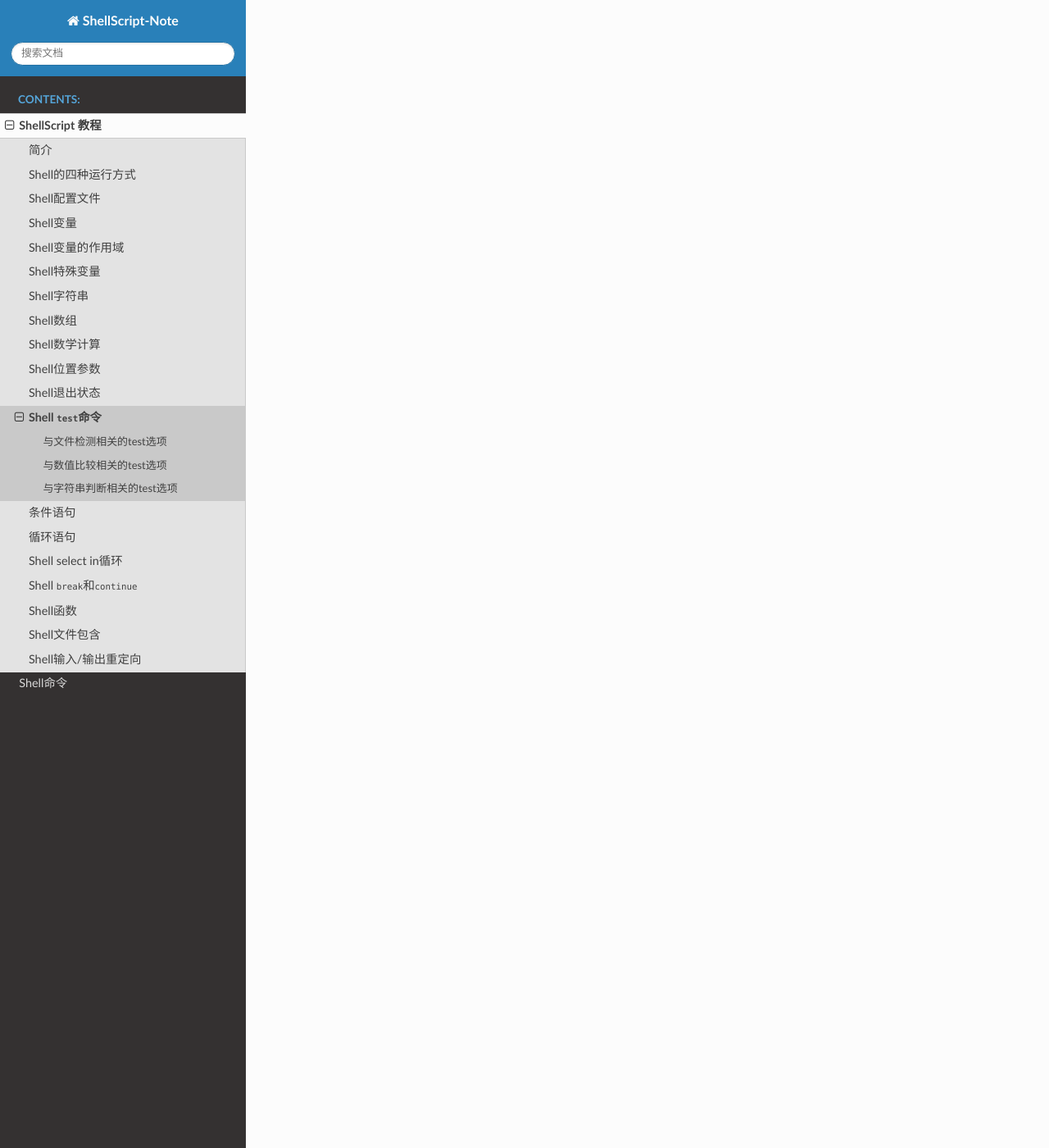
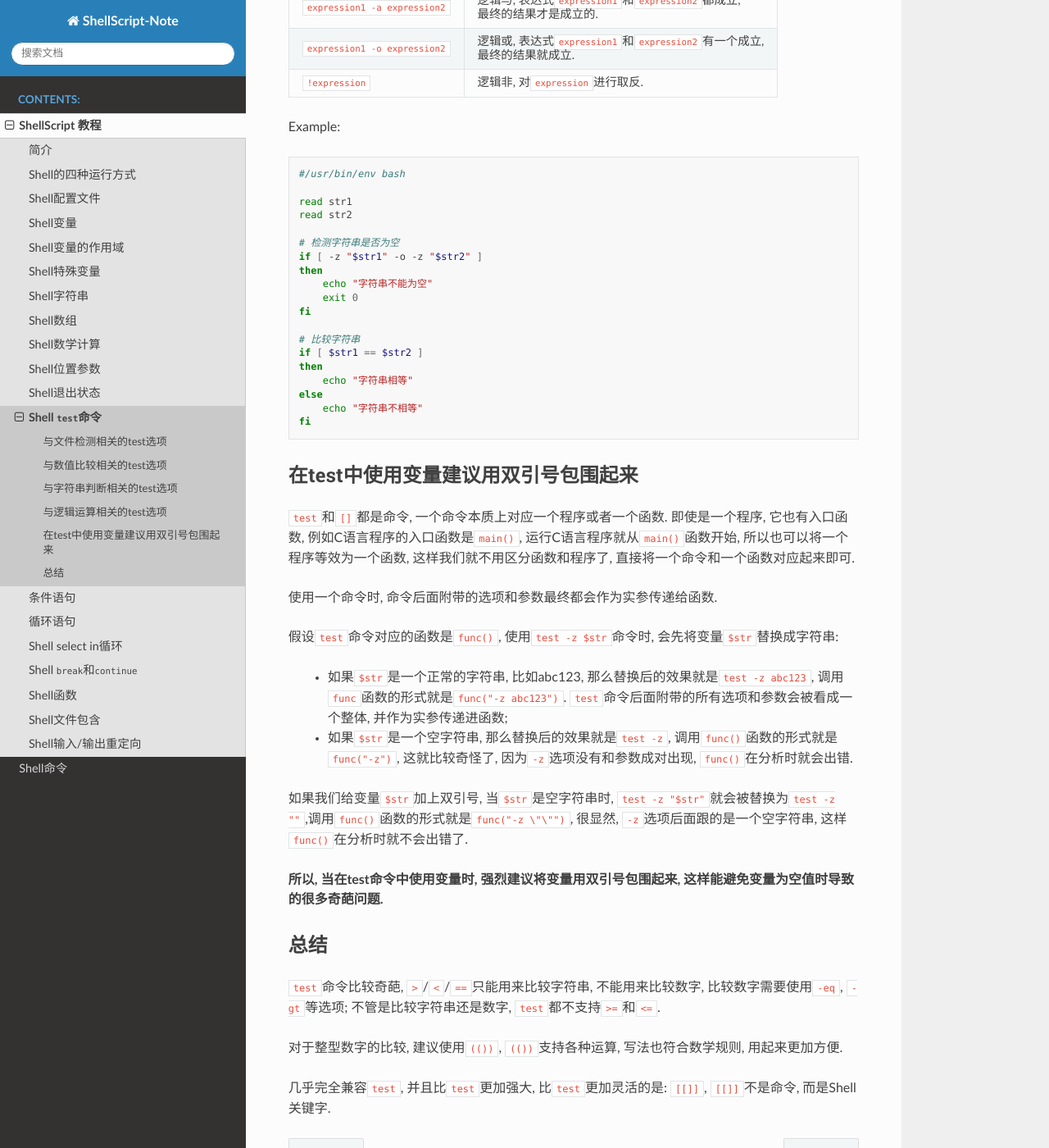
Before and after one commit to My-LearningNotes/ShellScript, a Sphinx documentation site: the page built from source/tutorial/test.rst, in a window 1280 px wide and 1400 px high, scrolled down 3170 px. Shown: the whole window at 82% size. Built offline with Sphinx 7.4.7 and the Read the Docs theme 2.0.0, drawn with Linux system fonts in a browser that asks for light colours; some of the changed text lies outside the part shown.

Commit message:
修改关于test命令的笔记

```diff
--- a/source/tutorial/test.rst
+++ b/source/tutorial/test.rst
@@ -27,10 +29,10 @@
 与文件检测相关的test选项
 ------------------------
 
-*   文件类型判断
+*   **文件类型判断**
 
 ===============  =========================================
-选项             作用
+选项                       作用
 ``-b filename``  判断文件是否存在, 并且是否为块设备文件.
 ``-c filename``  判断文件是否存在, 并且是否为字符设备文件.
 ``-d filename``  判断文件是否存在, 并且是否为目录文件.
@@ -42,7 +44,7 @@
 ``-S filename``  判断文件是否存在, 并且是否为套接字文件.
 ===============  =========================================
 
-*   文件权限判断
+*   **文件权限判断**
 
 ===============  =====================================
 选项             作用
@@ -54,32 +56,66 @@
 ``-k filename``  判断文件是否存在, 并且是否有SBIT权限.
 ===============  =====================================
 
-*   文件比较
+*   **文件比较**
 
-===========================   ==========================================
+===========================   ===========================================================
 选项                          作用
-``filename1 -nt filename2``   判断filenam1的修改时间是否比filename2的新.
-``filename1 -ot filename2``   判断filenam1的修改时间是否比filename2的旧.
-``filename1 -ef filename2``   判断filename1是否和filename2的inode号一致,
+``filename1 -nt filename2``   判断\ ``filename1``\ 的修改时间是否比\ ``filename2``\ 的新.
+``filename1 -ot filename2``   判断\ ``filename1``\ 的修改时间是否比\ ``filename2``\ 的旧.
+``filename1 -ef filename2``   判断\ ``filename1``\ 是否和\ ``filename2``\ 的inode号一致,
 
                               可以理解为两个文件是否为同一个文件,
 
                               这个判断用于判断硬链接是很好的方法.
-===========================   ==========================================
+===========================   ===========================================================
+
+Example:
+
+.. code-block:: sh
+
+    #!/usr/bin/env bash
+
+    read filename
+    read url
+
+    if [ -w $filename -a -n $url ]
+    then
+        echo $url > $filename
+        echo "写入成功"
+    else
+        echo "写入失败"
+    fi
 
 
 与数值比较相关的test选项
 ------------------------
 
-================= =========================================
+================= =========================================================
 选项              作用
-``num1 -eq num2`` equal, 判断num1是否等于num2.
-``num1 -ne num2`` not equal, 判断num1是否不等于num2.
-``num1 -gt num2`` greather than, 判断num1是否大于num2.
-``num1 -ge num2`` greather equal, 判断num1是否大于等于num2.
-``num1 -lt num2`` less than, 判断num1是否小于num2.
-``num1 -le num2`` less equal, 判断num1是否小于等于num2.
-================= =========================================
+``num1 -eq num2`` equal, 判断\ ``num1``\ 是否等于\ ``num2``\ .
+``num1 -ne num2`` not equal, 判断\ ``num1``\ 是否不等于\ ``num2``\ .
+``num1 -gt num2`` greather than, 判断\ ``num1``\ 是否大于\ ``num2``\ .
+``num1 -ge num2`` greather equal, 判断\ ``num1``\ 是否大于等于\ ``num2``\ .
+``num1 -lt num2`` less than, 判断\ ``num1``\ 是否小于\ ``num2``\ .
+``num1 -le num2`` less equal, 判断\ ``num1``\ 是否小于等于\ ``num2``\ .
+================= =========================================================
+
+注意, ``test``\ 只能用来比较整数, 小数比较还得依赖\ ``bc``\ 命令.
+
+Example:
+
+.. code-block:: sh
+
+    #!/usr/bin/env bash
+
+    read a b
+
+    if [ $a -eq $b ]
+    then
+        echo "两个数相等"
+    else
+        echo "两个数不相等"
+    fi
 
 
 与字符串判断相关的test选项
@@ -99,3 +135,78 @@
 
                  ``/<``\ 是\ ``<``\ 的转义字符, 防止被误认为成重定向运算符.
 ================ ===========================================================
+
+在C/C++, Python等编程语言中, ``==``/``>``/``<``\ 都被用来比较数字,
+而在Shell的\ ``test``\ 命令中, 它们不能比较数字, 只能用来比较字符串.
+
+
+与逻辑运算相关的test选项
+------------------------
+
+============================== ====================================================================================
+选项                           说明
+``expression1 -a expression2`` 逻辑与, 表达式\ ``expression1``\ 和\ ``expression2``\ 都成立,
+
+                               最终的结果才是成立的.
+``expression1 -o expression2`` 逻辑或, 表达式\ ``expression1``\ 和\ ``expression2``\ 有一个成立,
+
+                               最终的结果就成立.
+``!expression``                逻辑非, 对\ ``expression``\ 进行取反.
+============================== ====================================================================================
+
+Example:
+
+.. code-block:: sh
+
+    #/usr/bin/env bash
+
+    read str1
+    read str2
+
+    # 检测字符串是否为空
+    if [ -z "$str1" -o -z "$str2" ]
+    then
+        echo "字符串不能为空"
+        exit 0
+    fi
+
+    # 比较字符串
+    if [ $str1 == $str2 ]
+    then
+        echo "字符串相等"
+    else
+        echo "字符串不相等"
+    fi
+
+
+在test中使用变量建议用双引号包围起来
+------------------------------------
+
+``test``\ 和\ ``[]``\ 都是命令, 一个命令本质上对应一个程序或者一个函数.
+即使是一个程序, 它也有入口函数, 例如C语言程序的入口函数是\ ``main()``\ , 运行C语言程序就从\ ``main()``\ 函数开始,
+所以也可以将一个程序等效为一个函数, 这样我们就不用区分函数和程序了, 直接将一个命令和一个函数对应起来即可.
+
+使用一个命令时, 命令后面附带的选项和参数最终都会作为实参传递给函数.
+
+假设\ ``test``\ 命令对应的函数是\ ``func()``\ , 使用\ ``test -z $str``\ 命令时, 会先将变量\ ``$str``\ 替换成字符串:
+
+    *   如果\ ``$str``\ 是一个正常的字符串, 比如abc123, 那么替换后的效果就是\ ``test -z abc123``\ , 调用\ ``func``\ 函数的形式就是\ ``func("-z abc123")``\ .
+        \ ``test``\ 命令后面附带的所有选项和参数会被看成一个整体, 并作为实参传递进函数;
+    *   如果\ ``$str``\ 是一个空字符串, 那么替换后的效果就是\ ``test -z``\ , 调用\ ``func()``\ 函数的形式就是\ ``func("-z")``\ ,
+        这就比较奇怪了, 因为\ ``-z``\ 选项没有和参数成对出现, \ ``func()``\ 在分析时就会出错.
+
+如果我们给变量\ ``$str``\ 加上双引号, 当\ ``$str``\ 是空字符串时, \ ``test -z "$str"``\ 就会被替换为\ ``test -z ""``\ ,调用\ ``func()``\ 函数的形式就是\ ``func("-z \"\"")``\ ,
+很显然, \ ``-z``\ 选项后面跟的是一个空字符串, 这样\ ``func()``\ 在分析时就不会出错了.
+
+**所以, 当在test命令中使用变量时, 强烈建议将变量用双引号包围起来, 这样能避免变量为空值时导致的很多奇葩问题.**
+
+
+总结
+----
+
+``test``\ 命令比较奇葩, ``>``/``<``/``==``\ 只能用来比较字符串, 不能用来比较数字, 比较数字需要使用\ ``-eq``\ , ``-gt``\ 等选项;
+不管是比较字符串还是数字, ``test``\ 都不支持\ ``>=``\ 和\ ``<=``\ .
+
+对于整型数字的比较, 建议使用\ ``(())``\ , ``(())``\ 支持各种运算, 写法也符合数学规则, 用起来更加方便.
+
+几乎完全兼容\ ``test``\ , 并且比\ ``test``\ 更加强大, 比\ ``test``\ 更加灵活的是: \ ``[[]]``\ , \ ``[[]]``\ 不是命令, 而是Shell关键字.
```
Also changed, not shown: other parts of source/tutorial/test.rst (+4 -2 lines).
